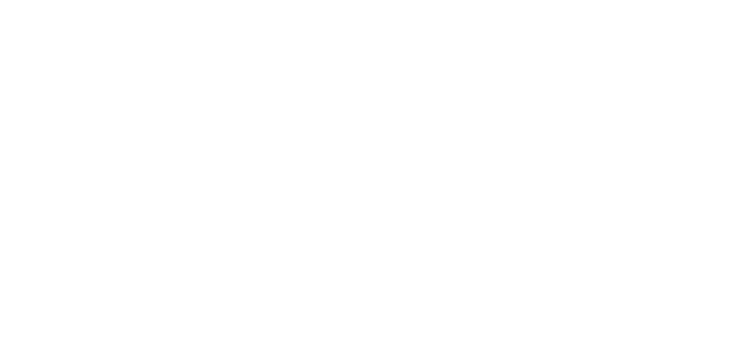
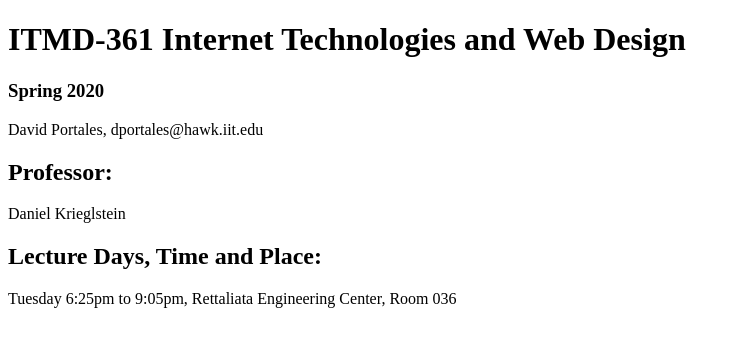
Before and after one commit to dportales/itm361-lab2, a plain HTML site: page index.html in a window 1280 px wide. Shown: the whole page, without its empty margins (0-740 px from the left). Drawn offline with Linux system fonts and the light colour scheme.

Commit message:
header with course info

```diff
--- a/index.html
+++ b/index.html
@@ -5,3 +5,18 @@
 <meta charset="UTF-8">
 <title>ITMD-361 Internet Technologies and Web Design</title>
 </head>
+
+<body>
+
+<header>
+	<h1>ITMD-361 Internet Technologies and Web Design</h1>
+</header>
+
+	<h3>Spring 2020 </h3>
+	<p>David Portales, dportales@hawk.iit.edu</p>
+
+	<h2>Professor:</h2>
+	<p>Daniel Krieglstein</p>
+
+	<h2>Lecture Days, Time and Place:</h2>
+	<p>Tuesday 6:25pm to 9:05pm, Rettaliata Engineering Center, Room 036</p>
```
